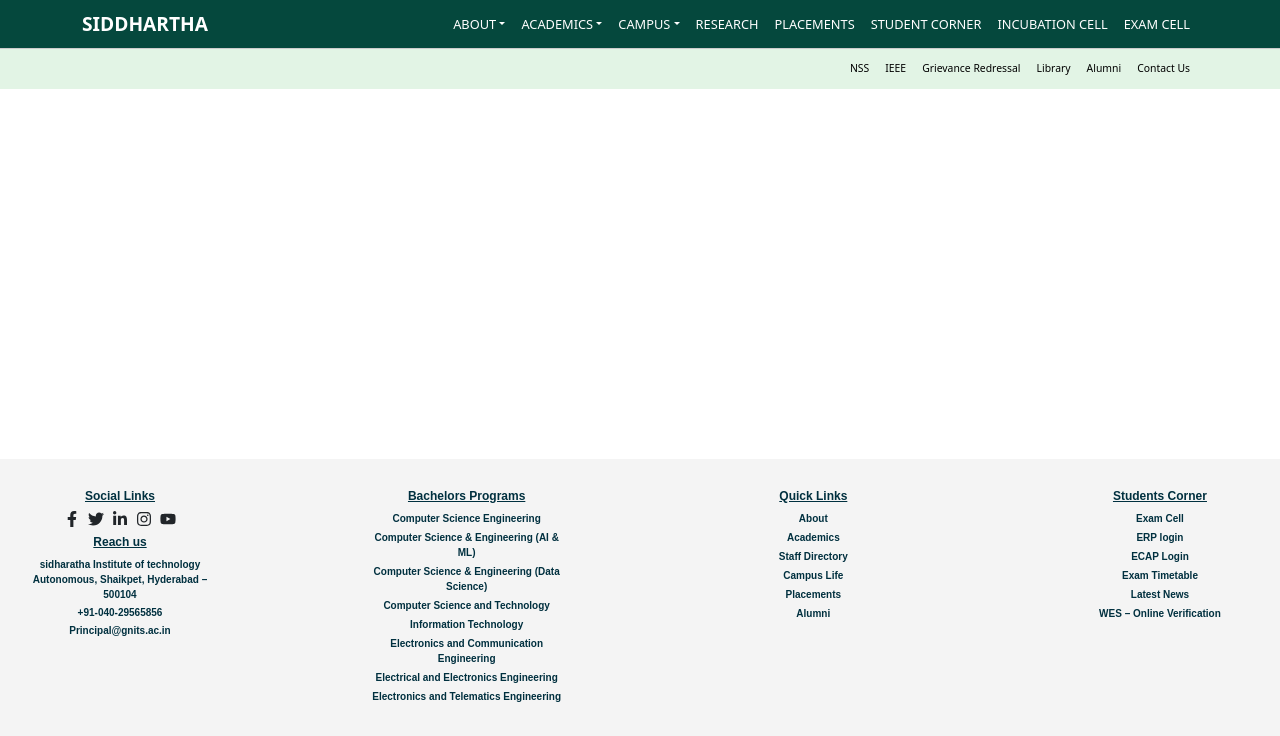
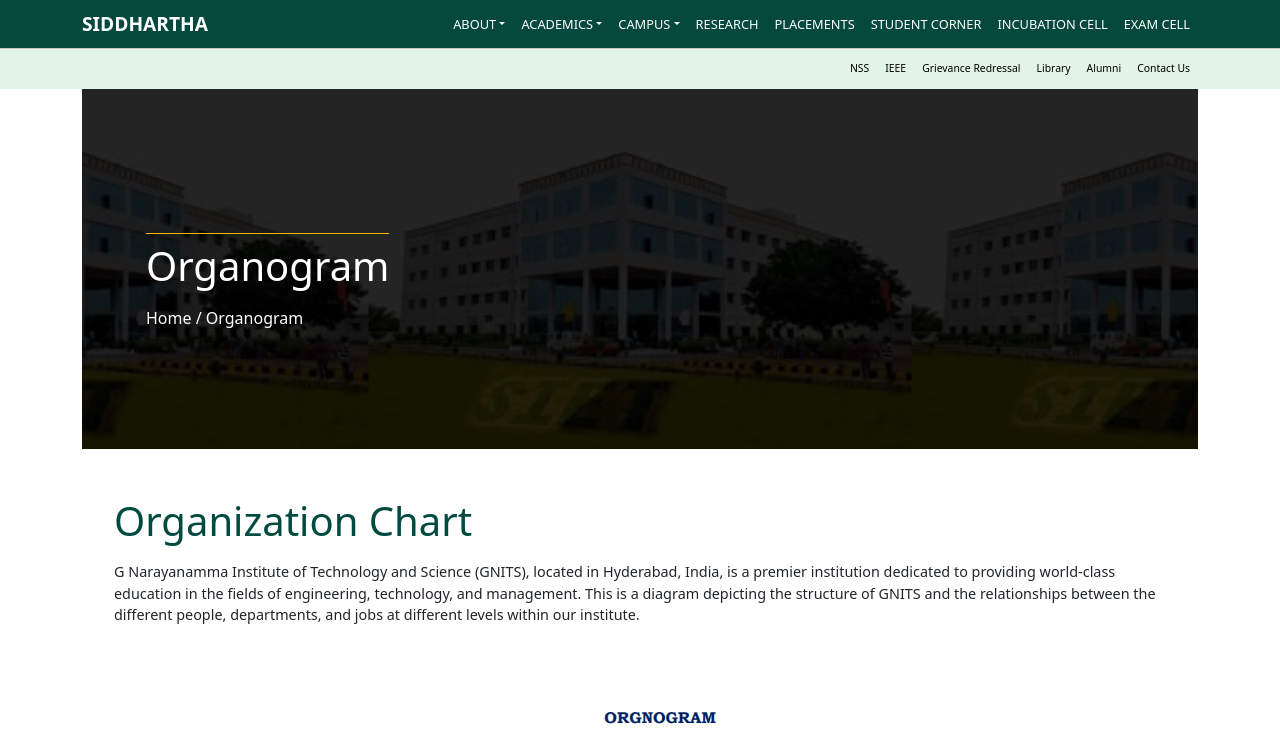
Before and after one commit to Blueapplecloud/siddharatha-college, a React (Vite) app in the folder client/: page /organogram in a window 1280 px wide. Shown: the top 736 px of the page. Built offline with nearby package versions, Linux system fonts and the light colour scheme.

Commit message:
11 - added images to images folder

```diff
--- a/client/src/App.jsx
+++ b/client/src/App.jsx
@@ -6,9 +6,8 @@ import { BrowserRouter as Router, Routes, Route } from "react-router-dom";
 import Navbar from "./components/Navbar/Navbar";
 import Footer from "./components/Footer/Footer";
 import Home from "./pages/Home";
-// import { AboutHeader } from "./pages/AboutPageComponents/About";
 import { ScrollFeatureStrip } from "./pages/AboutPageComponents/About";
-// import About from "./pages/About";
+import Organogram from "./pages/AboutPageComponents/Organogram";
 import "bootstrap/dist/css/bootstrap.min.css";
 import LegacyAndGovernance from "./pages/LegacyAndGovernance/LegacyAndGovernance";
 
@@ -21,12 +20,11 @@ export default function App() {
         <main className="flex-grow container mx-auto">
           <Routes>
             <Route path="/" element={<Home />} />
-
-            {/* <Route path="/about" element={<About />} /> */}
             <Route
               path="/leadership-and-governance"
               element={<LegacyAndGovernance />}
             />
+            <Route path="/organogram" element={<Organogram />} />
             <Route path="/about" element={<ScrollFeatureStrip />} />
           </Routes>
         </main>
--- a/client/src/components/Navbar/Navbar.jsx
+++ b/client/src/components/Navbar/Navbar.jsx
@@ -9,7 +9,6 @@ import "./Navbar.css";
 import { Link } from "react-router-dom";
 
 const NavBarComponent = () => {
-
   return (
     <>
       <Navbar expand="lg" className="custom-navbar">
@@ -25,7 +24,9 @@ const NavBarComponent = () => {
                 id="about-dropdown"
                 className="custom-dropdown white-text"
               >
-               <NavDropdown.Item as={Link} to="/about">About</NavDropdown.Item>
+                <NavDropdown.Item as={Link} to="/about">
+                  About
+                </NavDropdown.Item>
                 <NavDropdown.Item href="#legacy">Legacy</NavDropdown.Item>
                 <NavDropdown.Item href="/leadership-and-governance">
                   Leadership and Governance
@@ -33,7 +34,7 @@ const NavBarComponent = () => {
                 <NavDropdown.Item href="#strategic">
                   Strategic Plan
                 </NavDropdown.Item>
-                <NavDropdown.Item href="#organogram">
+                <NavDropdown.Item href="/organogram">
                   Organogram
                 </NavDropdown.Item>
                 <NavDropdown.Item href="#committees">
--- a/client/src/pages/AboutPageComponents/Organogram.jsx
+++ b/client/src/pages/AboutPageComponents/Organogram.jsx
@@ -1,8 +1,27 @@
 import React from "react";
 import "../../styles/Organogram.css";
+import AboutHeading from "../../ResuableComponents/AboutHeading";
 
 function Organogram() {
-  return <div className="organogram">Organogram</div>;
+  return (
+    <div className="organogram">
+      <AboutHeading title="Organogram" image={"images/clgimg2.jpeg"} />
+      <div className="organogram-data">
+        <h1>Organization Chart</h1>
+        <p>
+          G Narayanamma Institute of Technology and Science (GNITS), located in
+          Hyderabad, India, is a premier institution dedicated to providing
+          world-class education in the fields of engineering, technology, and
+          management. This is a diagram depicting the structure of GNITS and the
+          relationships between the different people, departments, and jobs at
+          different levels within our institute.
+        </p>
+      </div>
+      <div className="organogram-image">
+        <img src="images/organisation-chart.png" alt="Organogram" />
+      </div>
+    </div>
+  );
 }
 
 export default Organogram;
--- a/client/src/styles/Organogram.css
+++ b/client/src/styles/Organogram.css
@@ -0,0 +1,17 @@
+.organogram-data {
+  display: flex;
+  flex-direction: column;
+  align-items: flex-start;
+  justify-content: center;
+  padding: 2rem;
+  margin-top: 1rem;
+  margin-bottom: 1rem;
+}
+.organogram-data h1 {
+  margin-bottom: 1rem;
+  color: #004b3f;
+}
+.organogram-data p {
+  font-size: 0.9rem;
+  font-weight: 500;
+}
```
Also changed, not shown: client/public/images/clgimg2.jpeg (added), client/public/images/organisation-chart.png (added).
